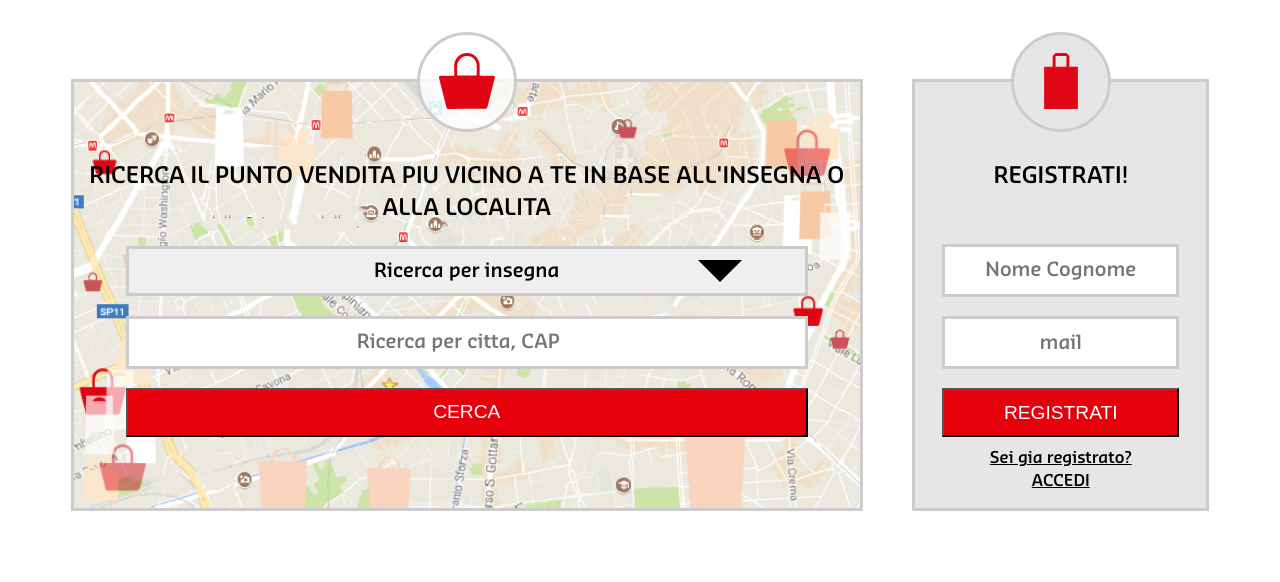
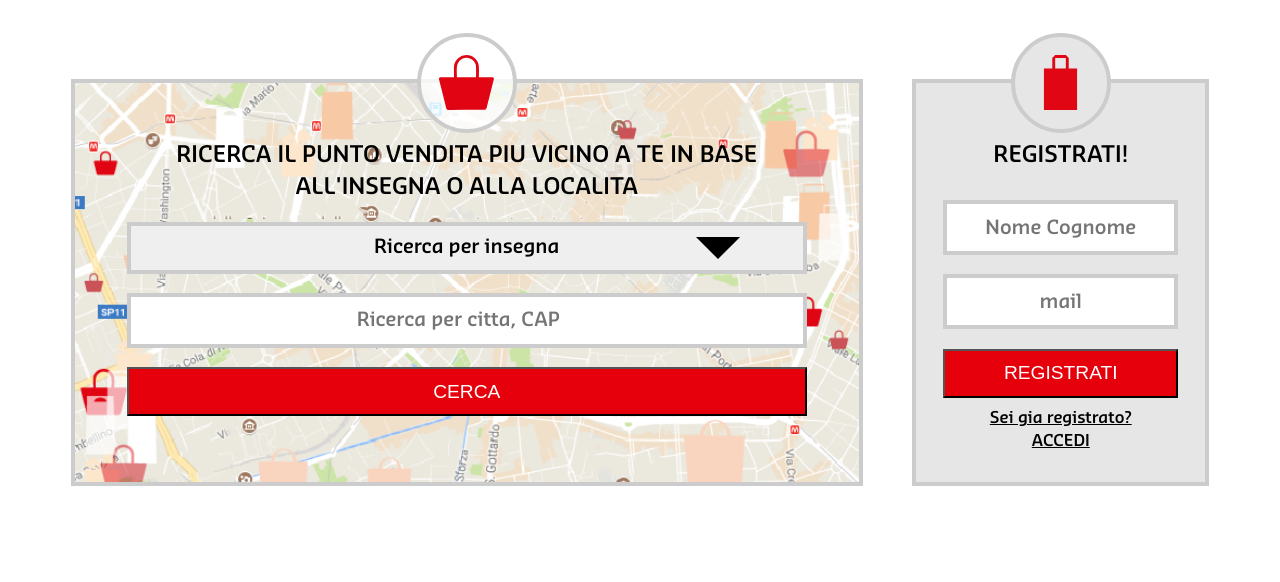
Before and after one commit to bonk33/sodexo, a plain HTML site: page index.html in a window 1280 px wide. Shown: the part 792-1374 px from the top of the page. Drawn offline with Linux system fonts and the light colour scheme.

Commit message:
Fixed form borders

```diff
--- a/assets/css/style.css
+++ b/assets/css/style.css
@@ -159,7 +159,7 @@ body {
     padding: 4em 1em;
 }
 .site-form {
-    border: 3px solid hsl(0, 0%, 80%);
+    border: 4px solid hsl(0, 0%, 80%);
     position: relative;
     text-align: center;
 }
@@ -167,7 +167,7 @@ body {
     width: 100px;
     height: 100px;
     border-radius: 100%;
-    border: 3px solid hsl(0, 0%, 80%);
+    border: 4px solid hsl(0, 0%, 80%);
     background: hsl(0, 0%, 90%);
     z-index: 5;
     position: absolute;
@@ -210,6 +210,10 @@ body {
     left: 0;
     top: 0;
 
+}
+.form-heading {
+    width: 90%;
+    margin: auto;
 }
 
 .homepage-location-form .form-arc {
@@ -261,7 +265,7 @@ body {
     font-family: SansaPro, sans-serif;
     width: 90%;
     margin: 1em auto;
-    border: 3px solid hsl(0, 0%, 80%);
+    border: 4px solid hsl(0, 0%, 80%);
     text-align: center;
 }
 input[type="text"].form-input {
```
